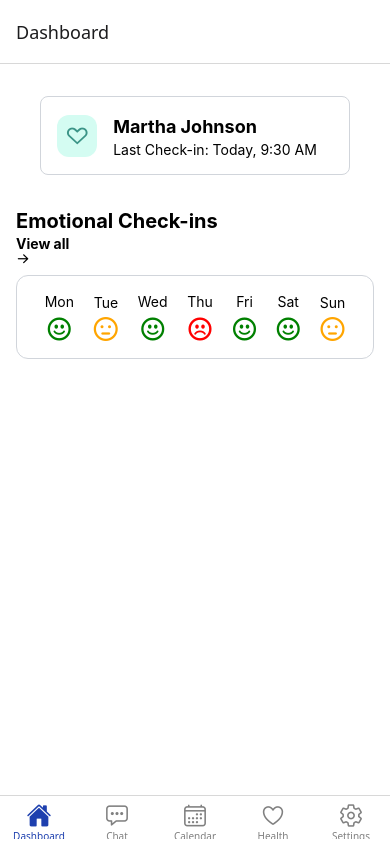
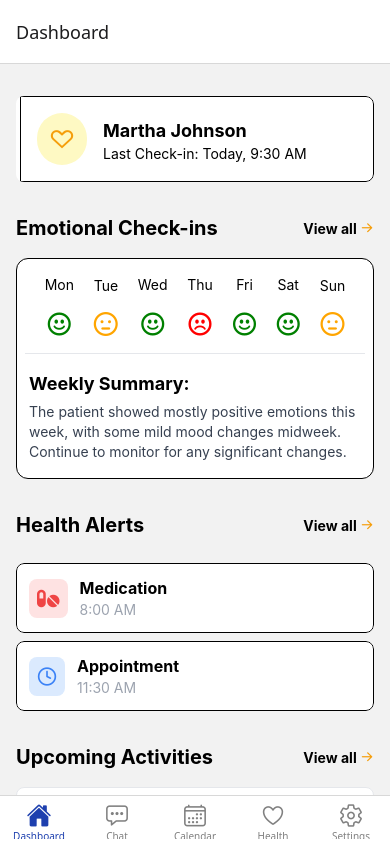
Before and after one commit to Stalgis/Ampara, a React Native app in the folder Ampara/: screen /Dashboard in a window 390 px wide. Built offline with nearby package versions, Linux system fonts and the light colour scheme.

Commit message:
Completed Dashboard structure

```diff
--- a/Ampara/screens/dashboard/Dashboard.tsx
+++ b/Ampara/screens/dashboard/Dashboard.tsx
@@ -1,69 +1,253 @@
 import React from "react";
 import { useState } from "react";
-import { View, Text, SafeAreaView, Pressable } from "react-native";
+import { View, Text, SafeAreaView, Pressable, ScrollView } from "react-native";
+import { useNavigation } from "@react-navigation/native";
+import type { NativeStackNavigationProp } from "@react-navigation/native-stack";
 import Entypo from "@expo/vector-icons/Entypo";
 import FontAwesome6 from "@expo/vector-icons/FontAwesome6";
 import AntDesign from "@expo/vector-icons/AntDesign";
+import FontAwesome from "@expo/vector-icons/FontAwesome";
+import Feather from "@expo/vector-icons/Feather";
+import FontAwesome5 from "@expo/vector-icons/FontAwesome5";
 
 const Dashboard = () => {
   const [name, setName] = useState("Martha Johnson");
+  const [isMedicationDone, setIsMedicationDone] = useState(false);
+  const [isAppointmentDone, setIsAppointmentDone] = useState(false);
+  const navigation = useNavigation<any>();
   return (
-    <SafeAreaView className="bg-white h-full">
+    <SafeAreaView className="h-full bg-background">
+      <ScrollView>
         <View className="mx-4">
-        <View className="flex flex-row items-center mx-auto border border-gray-300 py-4 pr-8 mt-8 rounded-lg">
+          <View className="flex flex-row w-full mt-8 rounded-lg overflow-hidden bg-[#ffffff]">
+            {/* Left color strip */}
+            <View className="w-1 bg-highlight" />
+
+            {/* Main card */}
+            <View className="flex flex-row items-center flex-1 border border-border py-4 pr-8 rounded-r-lg">
               <Entypo
                 name="heart-outlined"
-            className="p-2 rounded-xl bg-[#d4fcf2] mx-4"
-            size={24}
-            color="#3b9487"
+                style={{
+                  padding: 12,
+                  borderRadius: 9999,
+                  backgroundColor: "#FEF9C3",
+                  marginHorizontal: 16,
+                }}
+                size={26}
+                color="#F59E0B"
               />
               <View>
-            <Text id="Carer Name" className="font-bold text-lg">
+                <Text id="Carer Name" className="font-bold text-lg text-text">
                   {name}
                 </Text>
-            <Text>Last Check-in: Today, 9:30 AM</Text>
+                <Text className="text-subtitle">
+                  Last Check-in: Today, 9:30 AM
+                </Text>
+              </View>
             </View>
           </View>
 
           {/* Emotional check-ins */}
-        <View>
-          <Text className="mt-8 font-bold text-xl">Emotional Check-ins</Text>
-          <Pressable>
-            <Text className="font-bold">View all </Text>
-            <AntDesign name="arrowright" size={14} color="black" />
+          <View className="mt-8 flex flex-row justify-between items-center">
+            <Text className=" font-bold text-xl text-text">
+              Emotional Check-ins
+            </Text>
+            <Pressable className="flex flex-row items-center">
+              <Text className="font-bold text-highlight">View all </Text>
+              <AntDesign name="arrowright" size={14} color="#F59E0B" />
             </Pressable>
           </View>
-        <View className="flex-row justify-evenly items-center border border-gray-300 rounded-xl py-4 px-2 mt-2 bg-white">
+
+          {/* Emotional weekdays list */}
+          <View className="border border-border rounded-xl py-4 px-2 mt-4 bg-[#ffffff]">
+            <View className="flex-row justify-evenly items-center ">
               <View className="items-center space-y-1">
-            <Text className="text-sm">Mon</Text>
+                <Text className="text-sm mb-3">Mon</Text>
                 <Entypo name="emoji-happy" size={24} color="green" />
               </View>
               <View className="items-center space-y-1">
-            <Text className="text-sm">Tue</Text>
+                <Text className="text-sm mb-3">Tue</Text>
                 <FontAwesome6 name="meh" size={24} color="orange" />
               </View>
               <View className="items-center space-y-1">
-            <Text className="text-sm">Wed</Text>
+                <Text className="text-sm mb-3">Wed</Text>
                 <Entypo name="emoji-happy" size={24} color="green" />
               </View>
               <View className="items-center space-y-1">
-            <Text className="text-sm">Thu</Text>
+                <Text className="text-sm mb-3">Thu</Text>
                 <Entypo name="emoji-sad" size={24} color="red" />
               </View>
               <View className="items-center space-y-1">
-            <Text className="text-sm">Fri</Text>
+                <Text className="text-sm mb-3">Fri</Text>
                 <Entypo name="emoji-happy" size={24} color="green" />
               </View>
               <View className="items-center space-y-1">
-            <Text className="text-sm">Sat</Text>
+                <Text className="text-sm mb-3">Sat</Text>
                 <Entypo name="emoji-happy" size={24} color="green" />
               </View>
               <View className="items-center space-y-1">
-            <Text className="text-sm">Sun</Text>
+                <Text className="text-sm mb-3">Sun</Text>
                 <FontAwesome6 name="meh" size={24} color="orange" />
               </View>
             </View>
+            <View className="border-b border-gray-200 my-4" />
+            <View className="mx-1">
+              <Text className="font-bold text-lg text-text">
+                Weekly Summary:
+              </Text>
+              <Text className="text-sm text-gray-700 mt-1 text-subtitle">
+                The patient showed mostly positive emotions this week, with some
+                mild mood changes midweek. Continue to monitor for any
+                significant changes.
+              </Text>
             </View>
+          </View>
+
+          {/* Health alerts  */}
+          <View className="mt-8 flex flex-row justify-between items-center">
+            <Text className=" font-bold text-xl">Health Alerts</Text>
+            <Pressable
+              className="flex flex-row items-center"
+              onPress={() => navigation.navigate("Health")}
+            >
+              <Text className="font-bold text-highlight">View all </Text>
+              <AntDesign name="arrowright" size={14} color="#F59E0B" />
+            </Pressable>
+          </View>
+          <View className="mt-4">
+            <View className="flex flex-row w-full mt-2 rounded-lg overflow-hidden bg-[#ffffff]">
+              {!isMedicationDone && new Date().getHours() > 8 && (
+                <View className="w-1 bg-red-500" />
+              )}
+              <View
+                className={`flex-row items-center justify-between flex-1 border border-border p-3 ${
+                  !isMedicationDone && new Date().getHours() > 8
+                    ? "rounded-r-lg"
+                    : "rounded-lg"
+                }`}
+              >
+                <View className="flex-row items-center flex-1">
+                  <View className="bg-red-100 p-2 rounded-lg mr-3">
+                    <FontAwesome5 name="pills" size={20} color="#ef4444" />
+                  </View>
+                  <View className="flex-1">
+                    <Text className="font-bold text-base">Medication</Text>
+                    <Text className="text-gray-400 text-sm">8:00 AM</Text>
+                  </View>
+                </View>
+                <Pressable
+                  className={`${
+                    isMedicationDone ? "bg-green-500" : "bg-calm"
+                  } px-4 py-2 rounded`}
+                  onPress={() => setIsMedicationDone(!isMedicationDone)}
+                >
+                  <Text className="text-white font-medium">
+                    {isMedicationDone ? "Done" : "Due"}
+                  </Text>
+                </Pressable>
+              </View>
+            </View>
+            <View className="flex flex-row w-full mt-2 rounded-lg overflow-hidden bg-[#ffffff]">
+              {!isAppointmentDone && new Date().getHours() > 11 && (
+                <View className="w-1 bg-red-500" />
+              )}
+              <View
+                className={`flex-row items-center justify-between flex-1 border border-border p-3 ${
+                  !isAppointmentDone && new Date().getHours() > 11
+                    ? "rounded-r-lg"
+                    : "rounded-lg"
+                }`}
+              >
+                <View className="flex-row items-center flex-1">
+                  <View className="bg-blue-100 p-2 rounded-lg mr-3">
+                    <Feather name="clock" size={20} color="#3b82f6" />
+                  </View>
+                  <View className="flex-1">
+                    <Text className="font-bold text-base">Appointment</Text>
+                    <Text className="text-gray-400 text-sm">11:30 AM</Text>
+                  </View>
+                </View>
+                <Pressable
+                  className={`${
+                    isAppointmentDone ? "bg-green-500" : "bg-calm"
+                  } px-4 py-2 rounded`}
+                  onPress={() => setIsAppointmentDone(!isAppointmentDone)}
+                >
+                  <Text className="text-white font-medium">
+                    {isAppointmentDone ? "Done" : "Due"}
+                  </Text>
+                </Pressable>
+              </View>
+            </View>
+          </View>
+
+          <View className="mt-8 flex flex-row justify-between items-center">
+            <Text className=" font-bold text-xl">Upcoming Activities</Text>
+            <Pressable
+              className="flex flex-row items-center"
+              onPress={() => navigation.navigate("Calendar")}
+            >
+              <Text className="font-bold text-highlight">View all </Text>
+              <AntDesign name="arrowright" size={14} color="#F59E0B" />
+            </Pressable>
+          </View>
+          <View className="mt-4">
+            {/* Card 1 - Users */}
+            <View className="flex-row items-center justify-between border border-gray-200 rounded-lg p-3 mb-3 bg-[#ffffff]">
+              <View className="flex-row items-center flex-1">
+                <View className="bg-blue-100 p-2 rounded-lg mr-3">
+                  <FontAwesome name="users" size={20} color="#2563eb" />
+                </View>
+                <View className="flex-1">
+                  <Text className="font-bold text-base">Group Meeting</Text>
+                  <Text className="text-gray-400 text-sm">
+                    2:00 PM - 3:00 PM
+                  </Text>
+                </View>
+              </View>
+              <Pressable className="bg-calm px-4 py-2 rounded">
+                <Text className="text-white font-medium">Join</Text>
+              </Pressable>
+            </View>
+
+            {/* Card 2 - Coffee */}
+            <View className="flex-row items-center justify-between border border-gray-200 rounded-lg p-3 mb-3 bg-[#ffffff]">
+              <View className="flex-row items-center flex-1">
+                <View className="bg-orange-100 p-2 rounded-lg mr-3">
+                  <FontAwesome name="coffee" size={20} color="#ea580c" />
+                </View>
+                <View className="flex-1">
+                  <Text className="font-bold text-base">Morning Coffee</Text>
+                  <Text className="text-gray-400 text-sm">
+                    4:30 PM - 5:30 PM
+                  </Text>
+                </View>
+              </View>
+              <Pressable className="bg-calm px-4 py-2 rounded">
+                <Text className="text-white font-medium">Join</Text>
+              </Pressable>
+            </View>
+
+            {/* Card 3 - Book */}
+            <View className="flex-row items-center justify-between border border-gray-200 rounded-lg p-3 bg-[#ffffff]">
+              <View className="flex-row items-center flex-1">
+                <View className="bg-green-100 p-2 rounded-lg mr-3">
+                  <Feather name="book" size={20} color="#16a34a" />
+                </View>
+                <View className="flex-1">
+                  <Text className="font-bold text-base">Study Session</Text>
+                  <Text className="text-gray-400 text-sm">
+                    7:00 PM - 8:00 PM
+                  </Text>
+                </View>
+              </View>
+              <Pressable className="bg-calm px-4 py-2 rounded">
+                <Text className="text-white font-medium">Join</Text>
+              </Pressable>
+            </View>
+          </View>
+        </View>
+      </ScrollView>
     </SafeAreaView>
   );
 };
```
Lines whose indentation alone changed are shown as unchanged.
